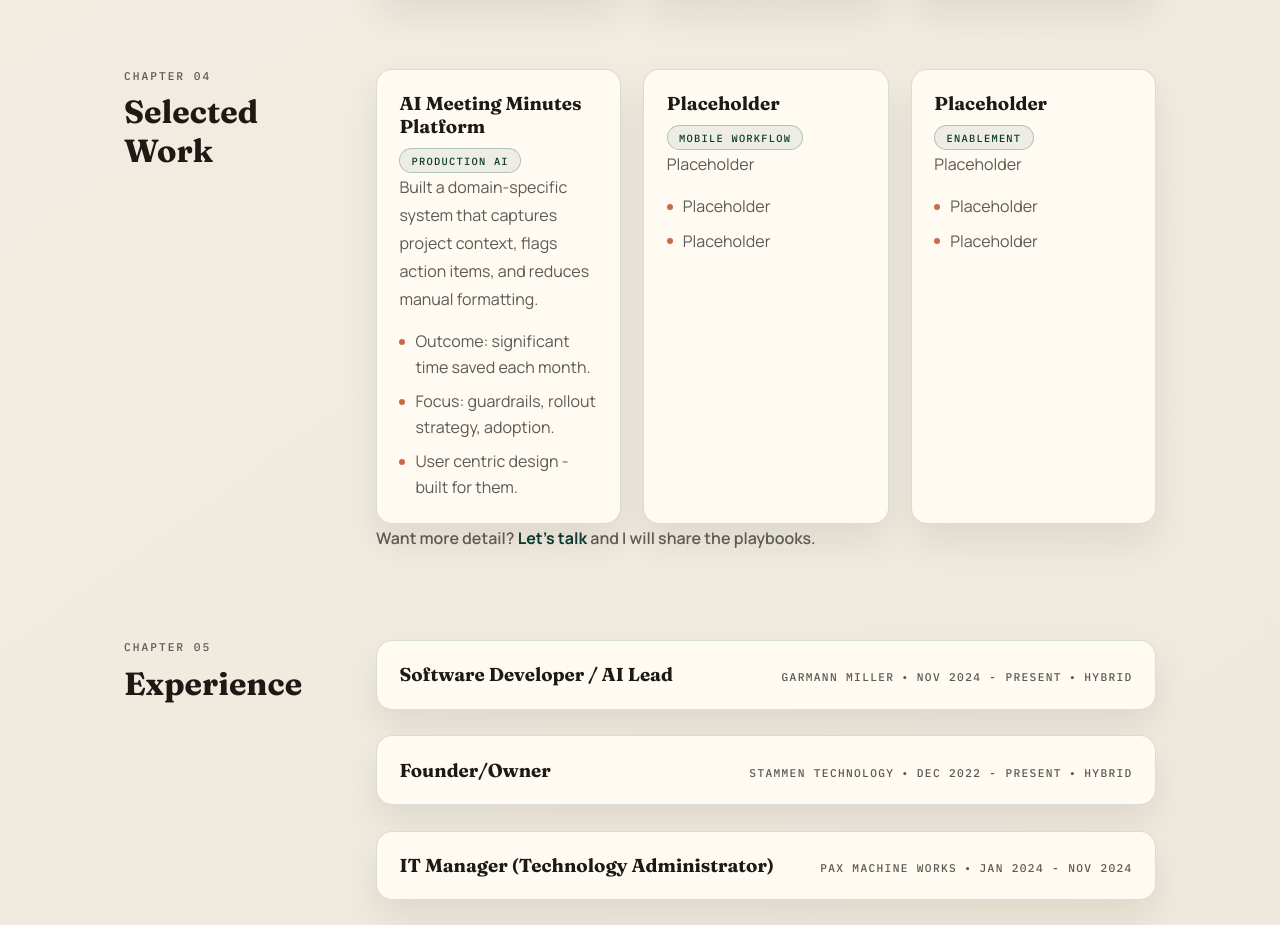
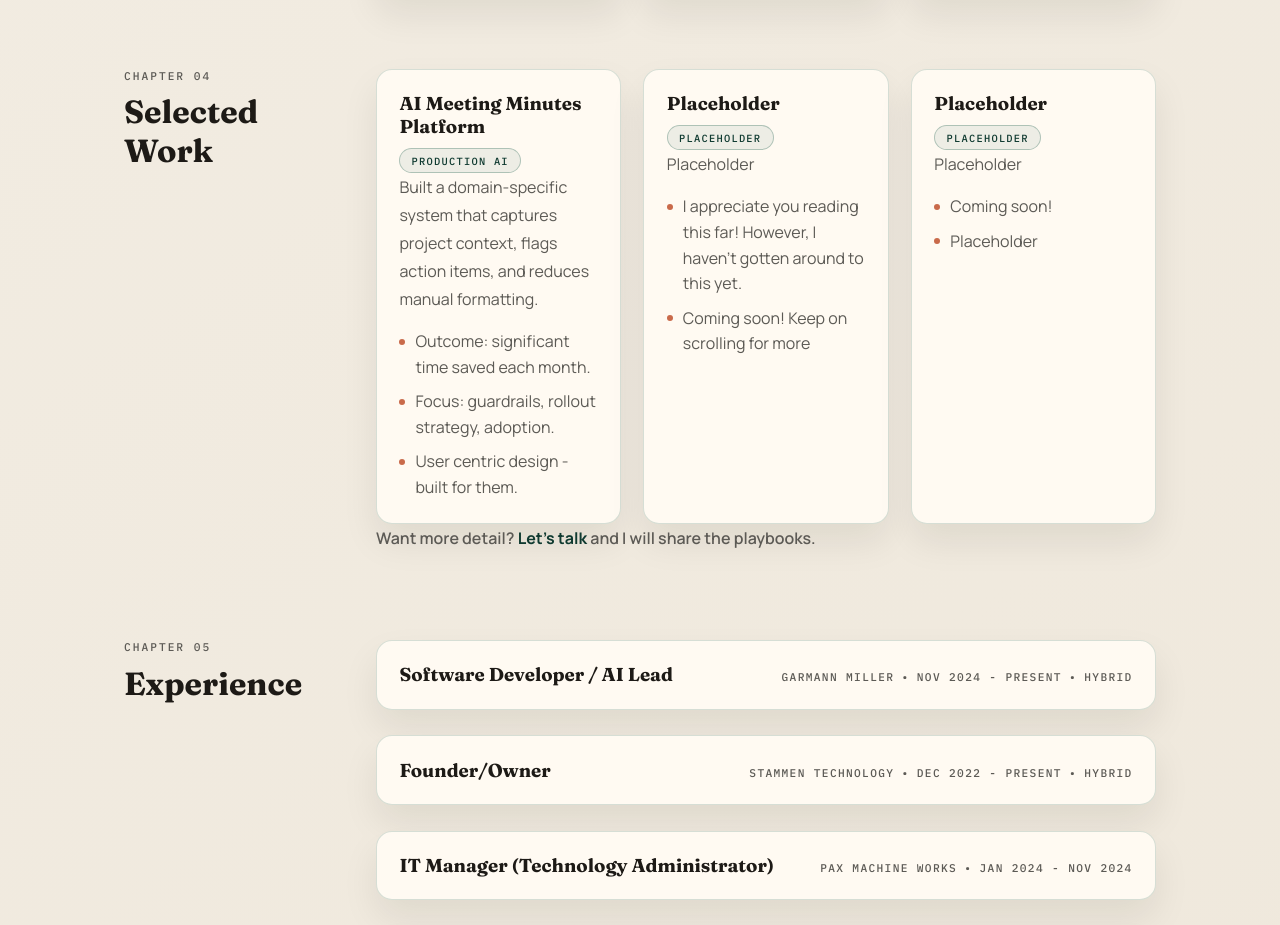
Before and after one commit to calebstammen/calebstammen.com, a plain HTML site: page index.html in a window 1280 px wide. Shown: the part 2191-3116 px from the top of the page. Drawn offline with nearby package versions, Linux system fonts and the light colour scheme.

Commit message:
Placeholder update

```diff
--- a/index.html
+++ b/index.html
@@ -277,22 +277,22 @@
             <article class="case-card">
               <div class="case-head">
                 <h3>Placeholder</h3>
-                <span class="case-tag">Mobile Workflow</span>
+                <span class="case-tag">Placeholder</span>
               </div>
               <p>Placeholder</p>
               <ul class="case-list">
-                <li>Placeholder</li>
-                <li>Placeholder</li>
+                <li>I appreciate you reading this far! However, I haven't gotten around to this yet.</li>
+                <li>Coming soon! Keep on scrolling for more</li>
               </ul>
             </article>
             <article class="case-card">
               <div class="case-head">
                 <h3>Placeholder</h3>
-                <span class="case-tag">Enablement</span>
+                <span class="case-tag">Placeholder</span>
               </div>
               <p>Placeholder</p>
               <ul class="case-list">
-                <li>Placeholder</li>
+                <li>Coming soon!</li>
                 <li>Placeholder</li>
               </ul>
             </article>
```
